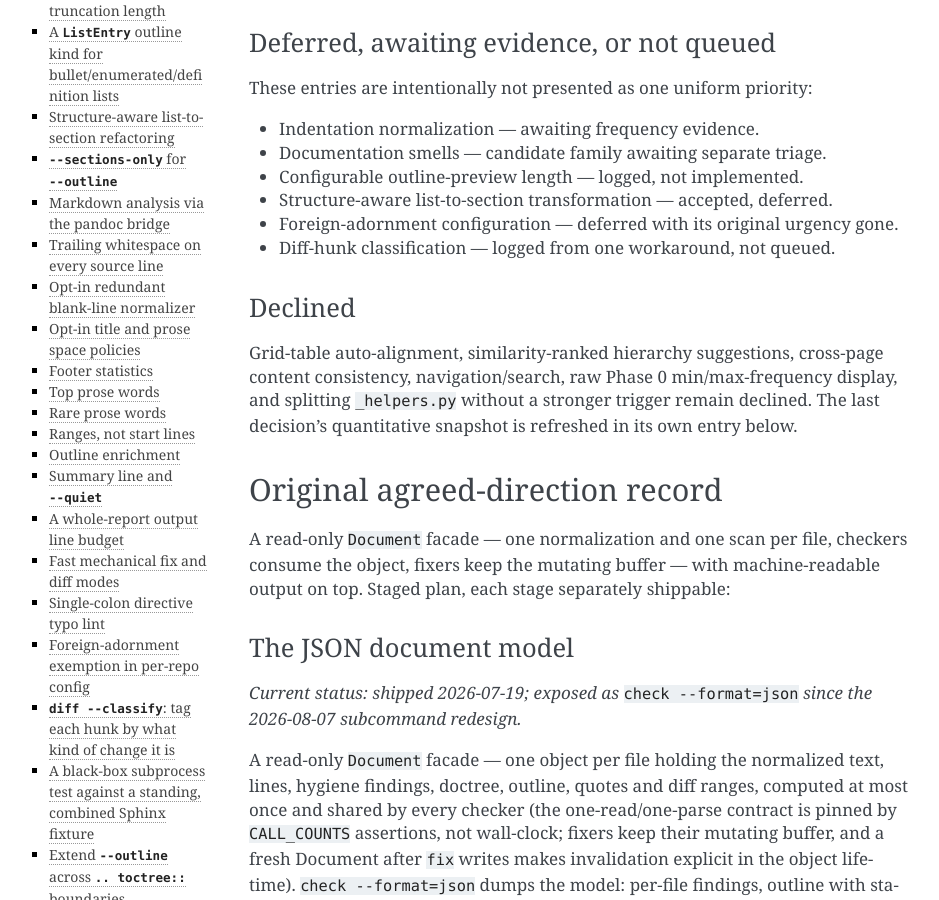
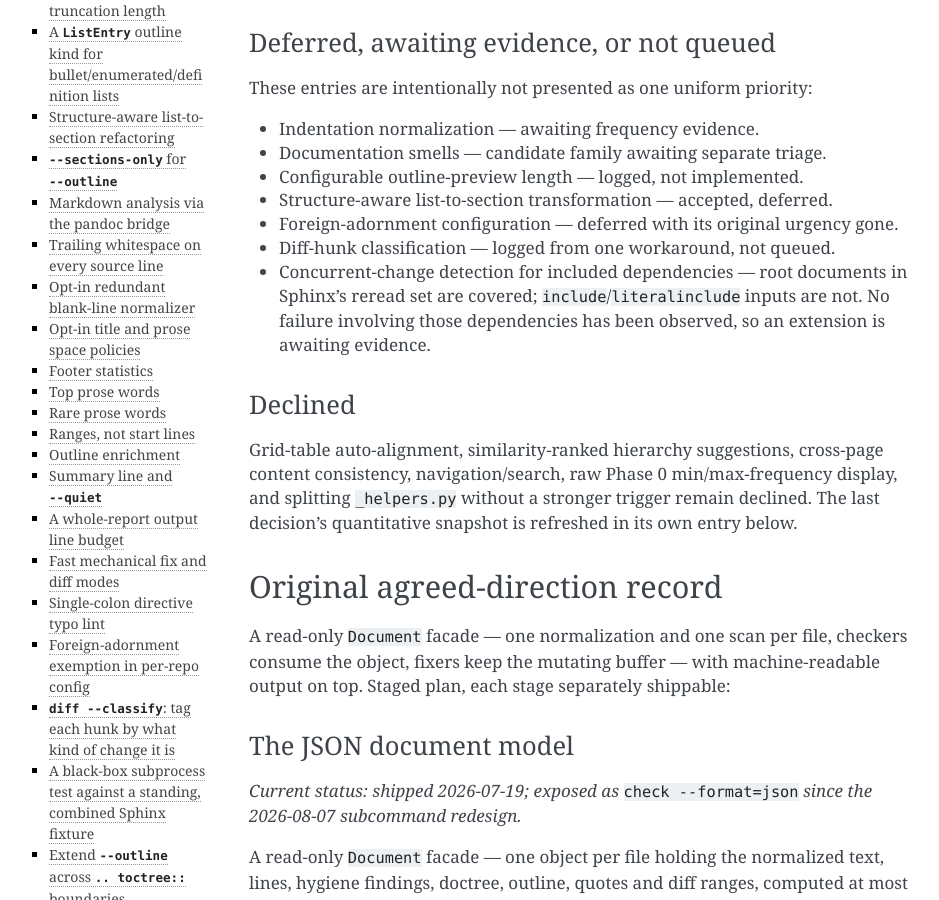
Before and after one commit to dememax/check_rst, a Sphinx documentation site: the page built from docs/roadmap.rst, in a window 1280 px wide and 900 px high, scrolled down 1719 px. Shown: the whole window, without its empty margins (171-1110 px from the left). Built offline with Sphinx 7.4.7, drawn with Linux system fonts in a browser that asks for light colours.

Commit message:
Record Sphinx dependency reread boundary
The concurrent-change detector added during the 2026-09-14 dogfooding follow-up observes root documents in Sphinx's final reread set, but Sphinx does not expose include and literalinclude dependency inputs through that event. The guide and implementation already state this boundary; leaving it only there and in commit history made the unresolved edge difficult to retrieve independently.

Add the boundary to the roadmap's deferred/awaiting-evidence register. Phrase it as a known limitation found by review, not an observed defect or implementation commitment: no failure involving those dependencies has been seen, so extending detection remains evidence-driven.

Validation: the worktree check_rst check/fix --fast/check loop reported no errors, no fixable changes, and no new semantic or Sphinx findings in roadmap.rst; git diff --check passed.

Co-Authored-By: Codex GPT-5 <noreply@openai.com>

```diff
--- a/docs/roadmap.rst
+++ b/docs/roadmap.rst
@@ -93,6 +93,10 @@ These entries are intentionally not presented as one uniform priority:
 * Structure-aware list-to-section transformation — accepted, deferred.
 * Foreign-adornment configuration — deferred with its original urgency gone.
 * Diff-hunk classification — logged from one workaround, not queued.
+* Concurrent-change detection for included dependencies — root documents in
+  Sphinx's reread set are covered; ``include``/``literalinclude`` inputs are
+  not.  No failure involving those dependencies has been observed, so an
+  extension is awaiting evidence.
 
 ==========
 Declined
```
